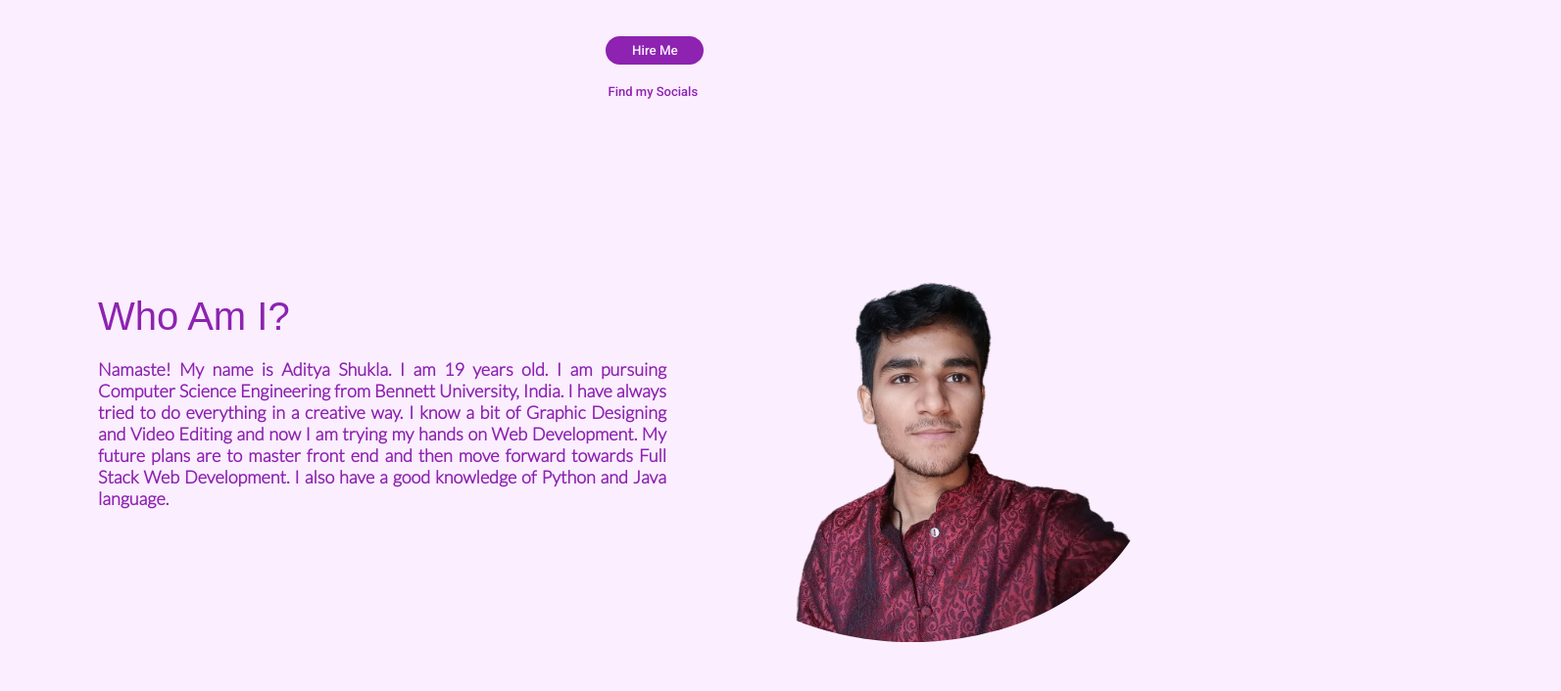
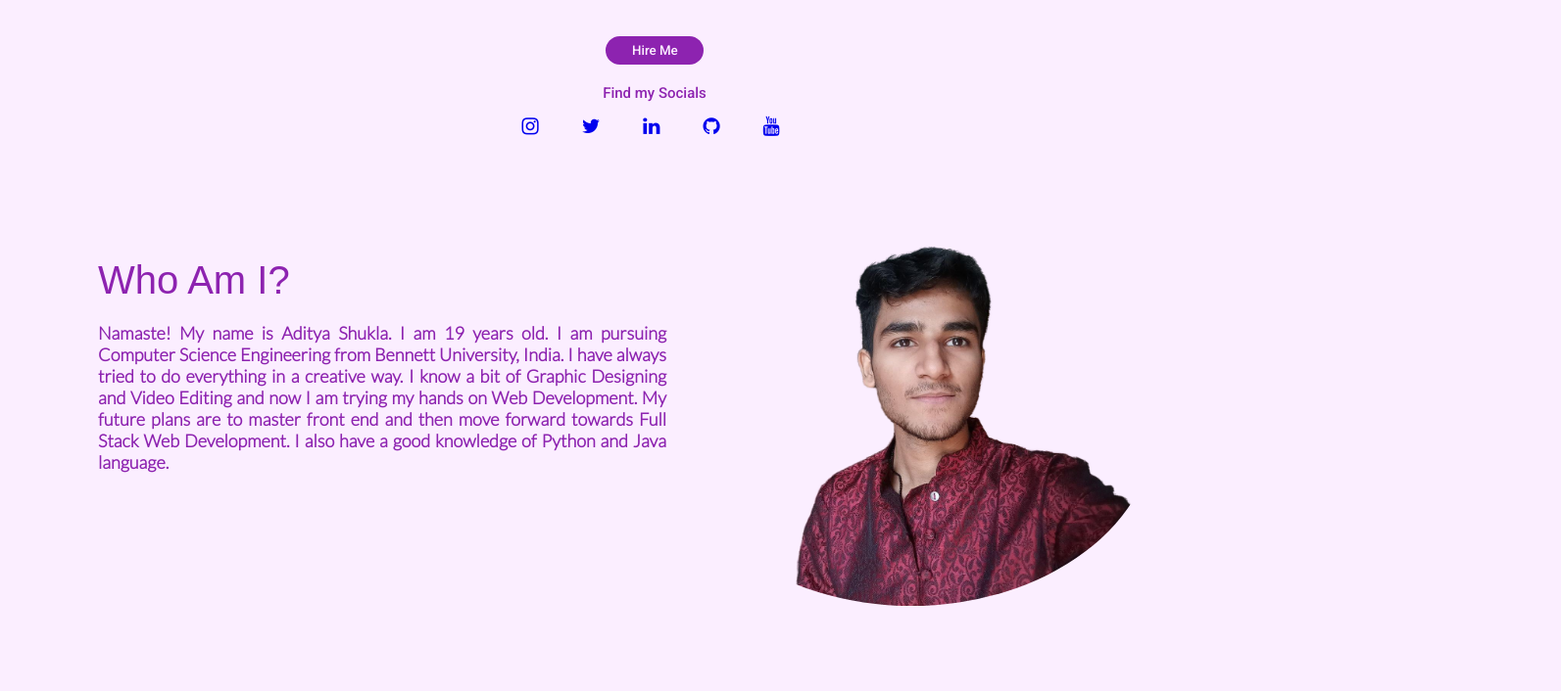
Before and after one commit to AdiShukla06/Personal-Portfolio, a plain HTML site: page index.html in a window 1280 px wide. Shown: the part 430-1136 px from the top of the page at 98% size, 1593 px wide, since content can reach past the window. Drawn offline with Linux system fonts and the light colour scheme.

Commit message:
socials added

```diff
--- a/index.html
+++ b/index.html
@@ -43,6 +43,15 @@
             Find my Socials
         </div>
 
+        <div class="socialAcc">
+            <a href="https://www.instagram.com/_shukladitya_/" class="fa fa-instagram" style="font-size: 20px;" title="Instagram" target="_blank"></a>
+            <a href="https://twitter.com/adi_shukla03" class="fa fa-twitter" style="font-size: 20px;" title="Twitter" target="_blank"></a>
+            <a href="https://www.linkedin.com/in/aditya-shukla-417305220/" class="fa fa-linkedin" style="font-size: 20px;" title="LinkedIn" target="_blank"></a>
+            <a href="https://github.com/AdiShukla06" class="fa fa-github" style="font-size: 20px;" title="GitHub" target="_blank"></a>
+            <a href="https://www.youtube.com/channel/UCFbgDFa10QSwM8cP6eitLGw" class="fa fa-youtube" style="font-size: 20px;" title="YouTube" target="_blank"></a>
+            <a href="https://www.youtube.com/channel/UCFbgDFa10QSwM8cP6eitLGw" class="fa fa-mail" style="font-size: 20px;" title="YouTube" target="_blank"></a>
+
+        </div>
     </div>
 
 
--- a/style.css
+++ b/style.css
@@ -49,7 +49,7 @@ nav a{
 }
 
 .mypic img{
-    width: 330px;
+    max-width: 330px;
     margin-top: 70px;
 }
 
@@ -87,12 +87,44 @@ button:hover{
 .socials{
     font-family: 'Roboto', sans-serif;
     color: #8d23b0;
-    font-size: small;
-    margin-left: 48.2%;
+    font-size: 15px;
+    margin-left: 47.7%;
     margin-top: 20px;
 }
 
 
+
+.socialAcc{
+    position: relative;
+    left: 38.2%;
+}
+
+.fa{
+    margin: 10px 10px;
+    padding: 5px 10px;
+    text-decoration: none;
+    border-radius: 50%;
+}
+
+.fa-twitter:hover{
+    color: #55ACEE;
+}
+
+.fa-instagram:hover{
+    color: #E1306C;
+}
+
+.fa-linkedin:hover{
+    color: #0077b5;
+}
+
+.fa-github:hover{
+    color: #141414;
+}
+
+.fa-youtube:hover{
+    color: #FF0000;
+}
 
 .whoAmISection{
     display: flex;
@@ -101,12 +133,12 @@ button:hover{
 .aboutMe{
     display: flex;
     flex-direction: column;
-    margin-top: 200px;
+    margin-top: 110px;
 }
 
 .myPic2 img{
     width: 500px;
-    margin-top: 180px;
+    margin-top: 90px;
     border-radius: 50%;
 
 }
@@ -129,7 +161,7 @@ button:hover{
 .mySkills{
     display: flex;
     flex-direction: row;
-    margin-top: 90px;
+    margin-top: 150px;
 }
 
 .firstLine .thirdLine{
```
